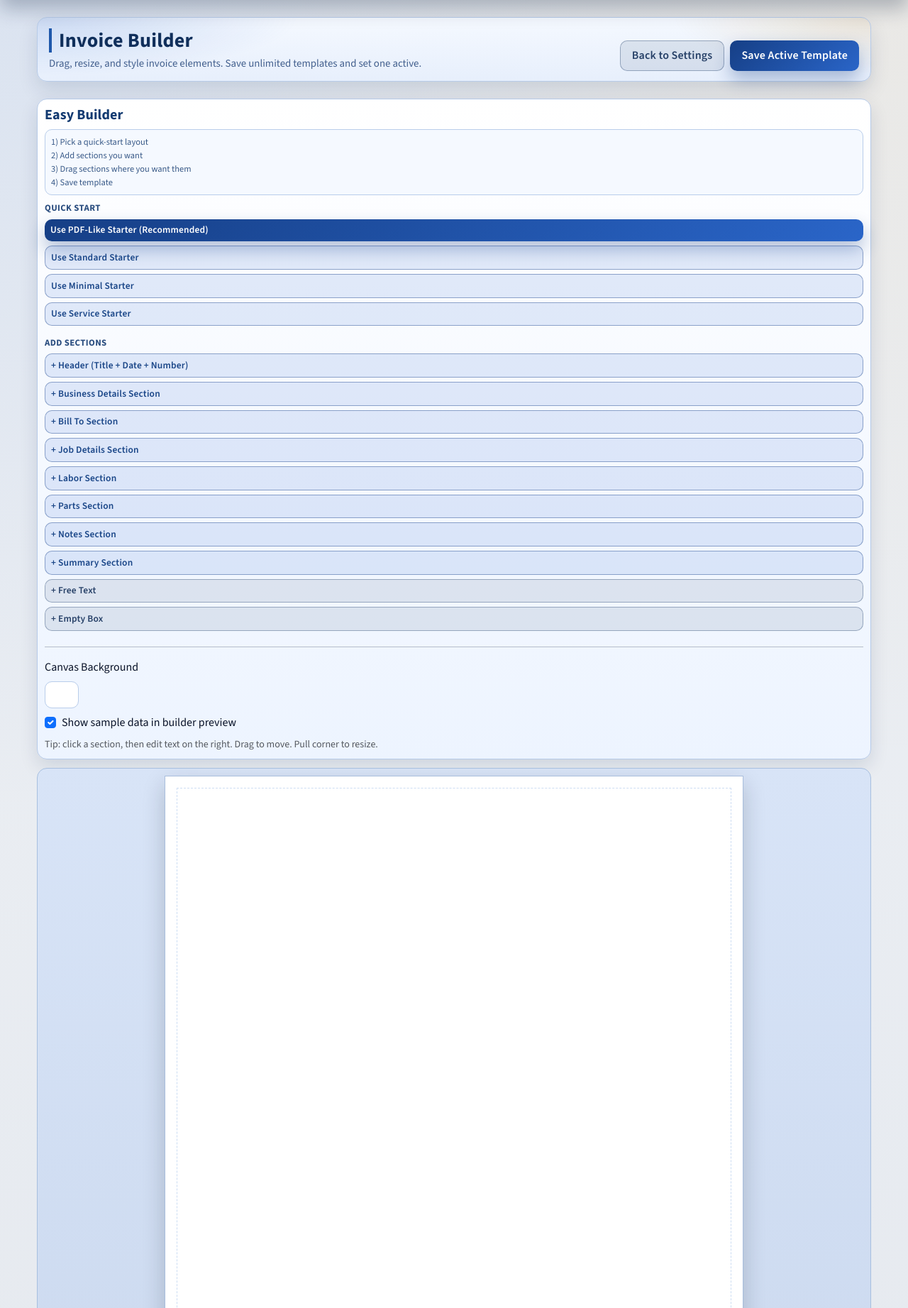
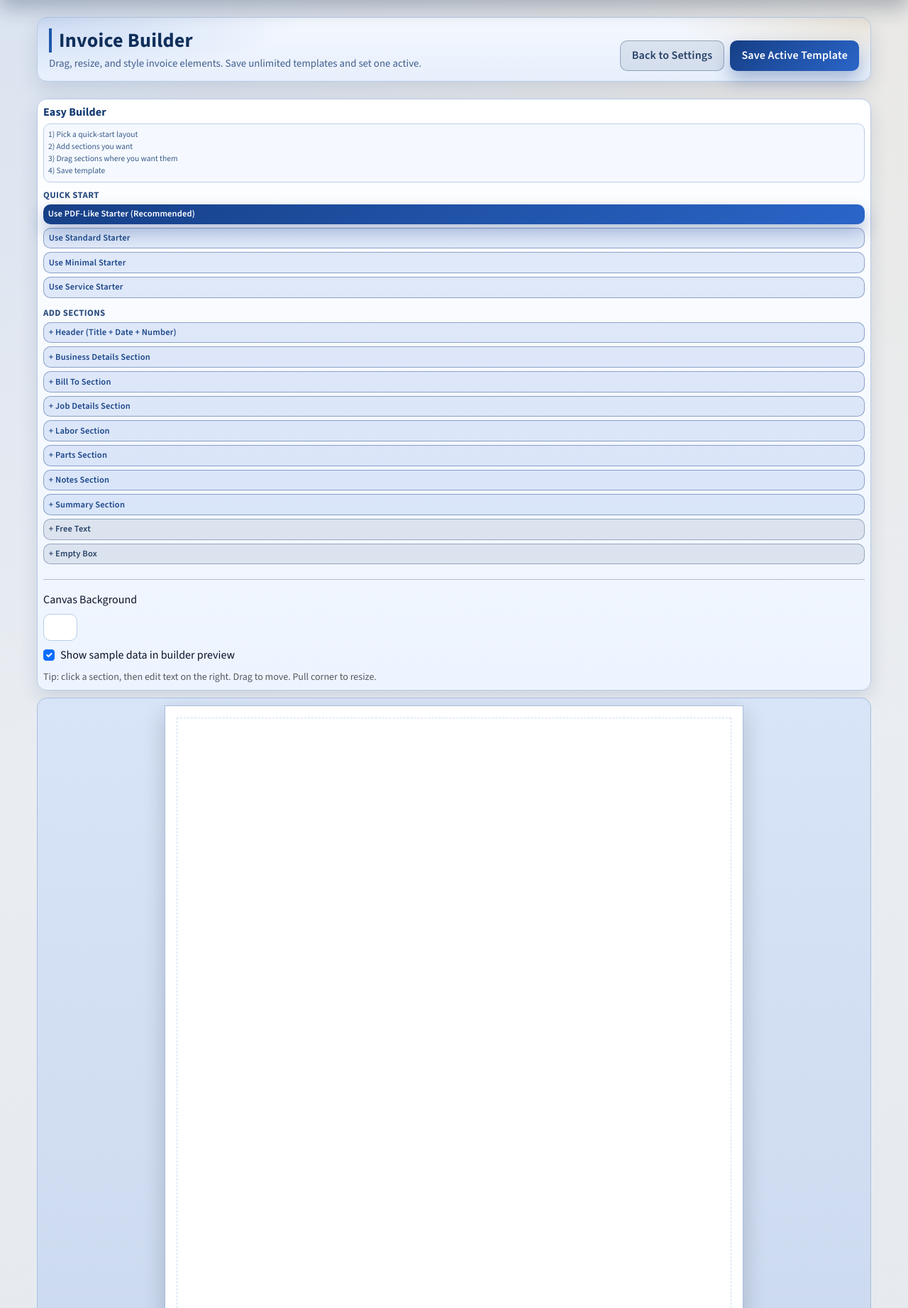
Before and after one commit to CharlieMelnarik/InvoiceWebApp, a Python web app: template templates/invoice_builder.html in a window 1280 px wide. Shown: the part 77-1920 px from the top of the page at 71% size. Run offline with Jinja, Linux system fonts and the light colour scheme; the template is opened without the code that fills it, so the values that code supplies are empty.

Commit message:
builder adjustments

```diff
--- a/templates/invoice_builder.html
+++ b/templates/invoice_builder.html
@@ -3,16 +3,16 @@
 
 {% block content %}
 <style>
-  .builder-shell { max-width: 1700px; margin: 0 auto; }
-  .builder-layout { display: grid; grid-template-columns: 220px 1fr 250px; gap: 12px; }
+  .builder-shell { max-width: 1820px; margin: 0 auto; }
+  .builder-layout { display: grid; grid-template-columns: 175px 1fr 210px; gap: 10px; }
   .builder-panel {
     border: 1px solid #b6cae8;
     border-radius: 14px;
     background: linear-gradient(180deg, #ffffff 0%, #edf4ff 100%);
     box-shadow: 0 10px 26px rgba(12, 34, 73, 0.12);
-    padding: 10px;
+    padding: 8px;
   }
-  .builder-panel h5 { margin: 0 0 8px; color: #123a71; font-weight: 800; }
+  .builder-panel h5 { margin: 0 0 6px; color: #123a71; font-weight: 800; font-size: 1rem; }
   .builder-canvas-wrap {
     border: 1px solid #a7bfdf;
     border-radius: 14px;
@@ -54,21 +54,21 @@
     cursor: nwse-resize;
     background: #1e63c6;
   }
-  .tool-btn { width: 100%; margin-bottom: 6px; text-align: left; font-size: 0.84rem; padding: 0.36rem 0.5rem; }
+  .tool-btn { width: 100%; margin-bottom: 5px; text-align: left; font-size: 0.78rem; padding: 0.28rem 0.42rem; }
   .tool-group-title {
     font-size: 0.8rem;
     font-weight: 800;
     letter-spacing: 0.03em;
     color: #2a4d7f;
-    margin: 8px 0 6px;
+    margin: 6px 0 4px;
     text-transform: uppercase;
   }
   .helper-callout {
     border: 1px solid #b9cdea;
     border-radius: 10px;
     background: #f5f9ff;
-    padding: 8px;
-    font-size: 0.78rem;
+    padding: 6px;
+    font-size: 0.72rem;
     color: #395a88;
     margin-bottom: 8px;
   }
@@ -87,13 +87,13 @@
     cursor: pointer;
   }
   .token-btn:hover { background: #e7f0ff; }
-  .template-list { max-height: 280px; overflow: auto; }
+  .template-list { max-height: 240px; overflow: auto; }
   .template-row {
     border: 1px solid #bdd0ea;
     border-radius: 10px;
-    padding: 8px;
+    padding: 6px;
     background: #fff;
-    margin-bottom: 8px;
+    margin-bottom: 6px;
   }
   .template-row.active { border-color: #1f58ab; box-shadow: 0 0 0 2px rgba(31, 88, 171, 0.15); }
   @media (max-width: 1300px) { .builder-layout { grid-template-columns: 1fr; } }
```
